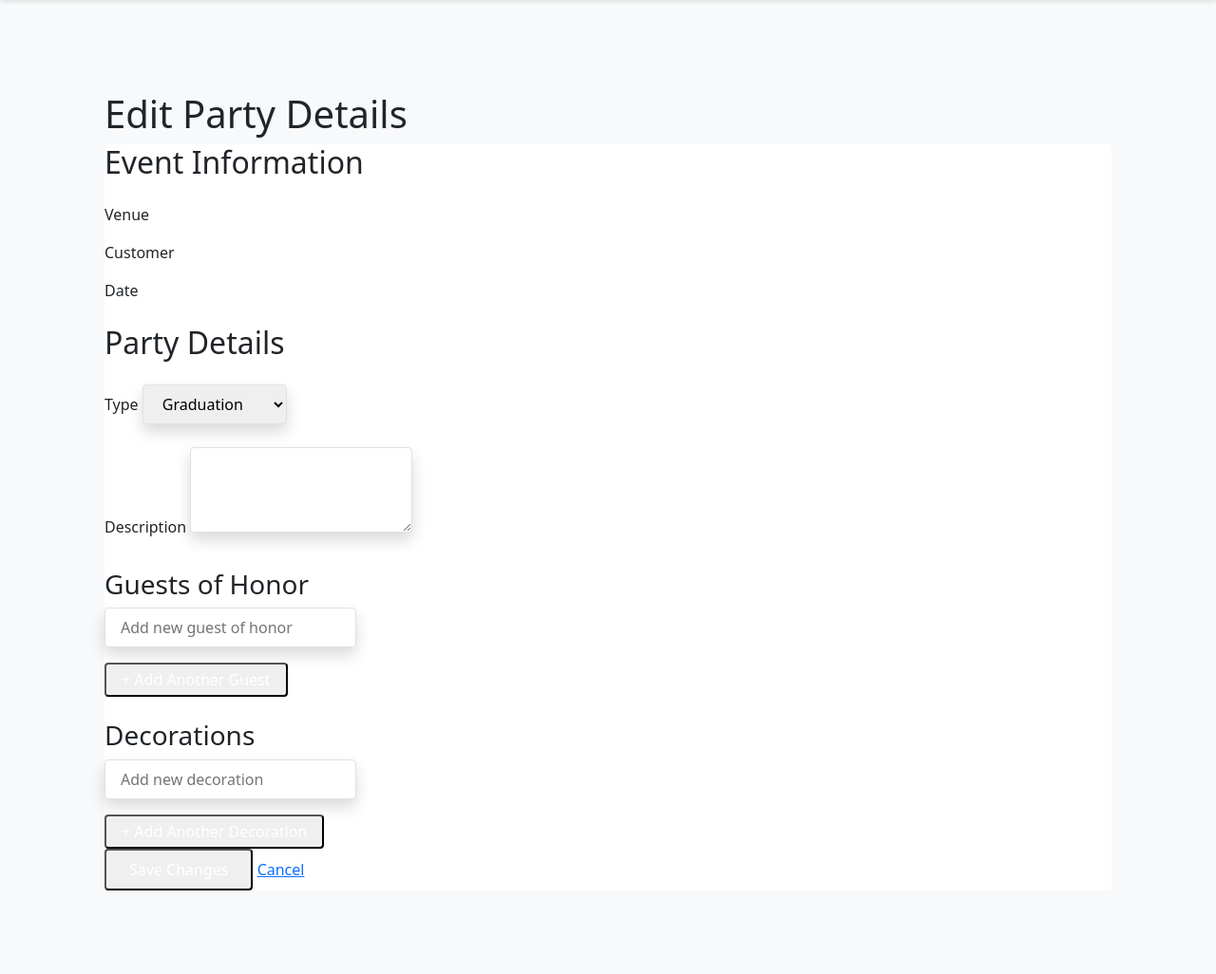
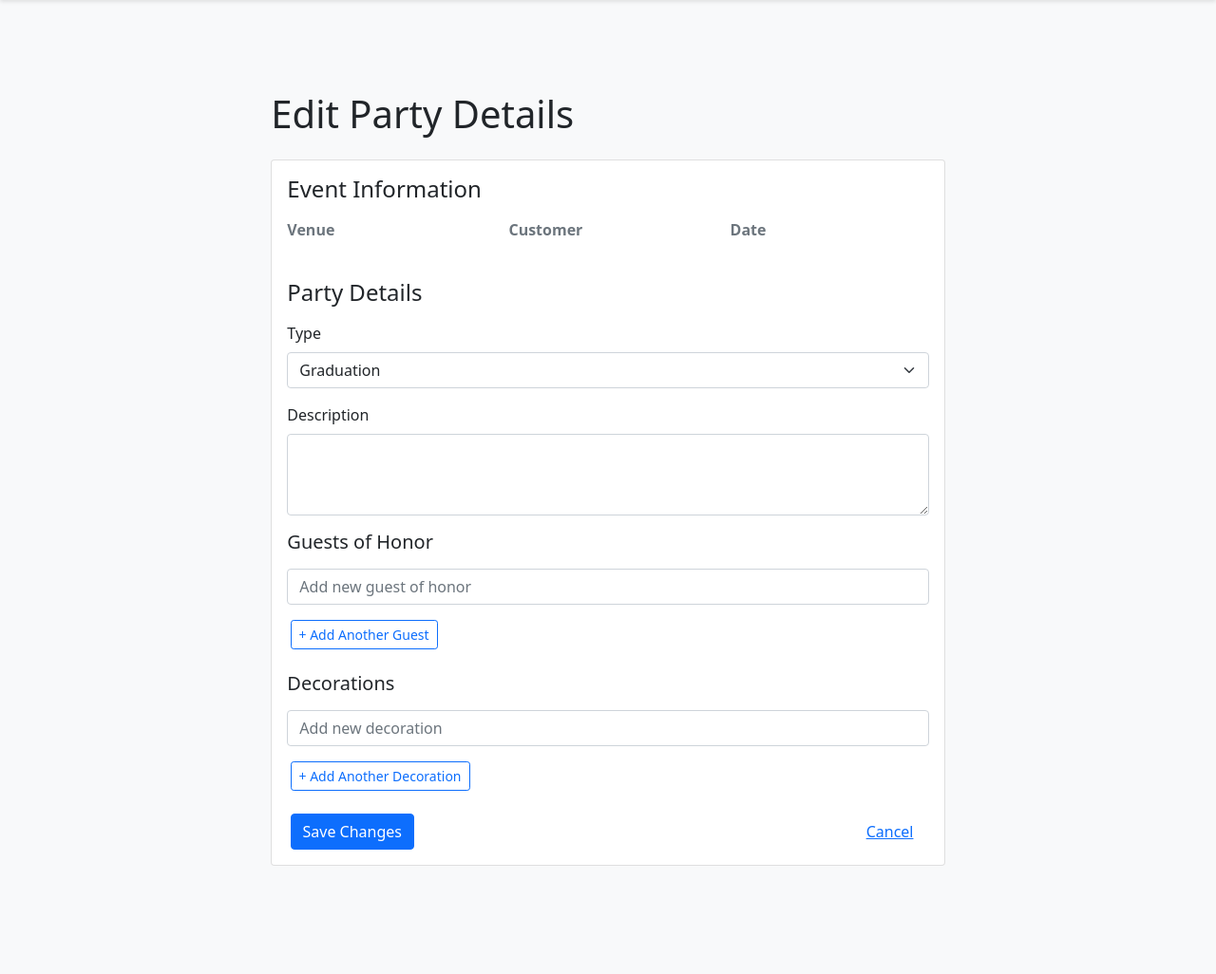
Before and after one commit to kortregt/cs4750-party-planner, a FastAPI app: template templates/parties/edit.html in a window 1280 px wide. Shown: the part 120-1146 px from the top of the page at 95% size. After the commit the page ends 1032 px from the top, so only its background shows below. Run offline with FastAPI, Linux system fonts and the light colour scheme; the template is opened without the code that fills it, so the values that code supplies are empty; parts of the project's set-up code (start-up, migrations or seed data) failed here and were passed over.

Commit message:
styling fix

```diff
--- a/templates/parties/edit.html
+++ b/templates/parties/edit.html
@@ -1,106 +1,95 @@
 {% extends "base.html" %}
 
 {% block content %}
-<div class="container mx-auto px-4 py-8">
-    <div class="max-w-4xl mx-auto">
-        <h1 class="text-2xl font-bold text-gray-900 mb-6">Edit Party Details</h1>
+<div class="container">
+    <div class="row justify-content-center">
+        <div class="col-lg-8">
+            <h1 class="mb-4">Edit Party Details</h1>
 
-        <div class="bg-white shadow-md rounded px-8 pt-6 pb-8 mb-4">
+            <div class="card mb-4">
+                <div class="card-body">
                     <!-- Party Info -->
-            <div class="mb-6">
-                <h2 class="text-xl font-semibold mb-4">Event Information</h2>
-                <div class="grid grid-cols-2 gap-4 mb-4">
-                    <div>
-                        <p class="text-sm font-bold text-gray-600">Venue</p>
-                        <p class="text-gray-800">{{ party.venue_name }}</p>
+                    <div class="mb-4">
+                        <h2 class="h4 mb-3">Event Information</h2>
+                        <div class="row mb-3">
+                            <div class="col-md-4">
+                                <p class="fw-bold text-muted mb-1">Venue</p>
+                                <p>{{ party.venue_name }}</p>
                             </div>
-                    <div>
-                        <p class="text-sm font-bold text-gray-600">Customer</p>
-                        <p class="text-gray-800">{{ party.customer_name }}</p>
+                            <div class="col-md-4">
+                                <p class="fw-bold text-muted mb-1">Customer</p>
+                                <p>{{ party.customer_name }}</p>
                             </div>
-                    <div>
-                        <p class="text-sm font-bold text-gray-600">Date</p>
-                        <p class="text-gray-800">{{ party.date }}</p>
+                            <div class="col-md-4">
+                                <p class="fw-bold text-muted mb-1">Date</p>
+                                <p>{{ party.date }}</p>
                             </div>
                         </div>
                     </div>
 
                     <!-- Party Details Form -->
-            <form action="/parties/{{ party.booking_id }}/{{ party.party_id }}/edit" method="POST" class="mb-8">
-                <h2 class="text-xl font-semibold mb-4">Party Details</h2>
+                    <form action="/parties/{{ party.booking_id }}/{{ party.party_id }}/edit" method="POST">
+                        <h2 class="h4 mb-3">Party Details</h2>
 
-                <div class="mb-4">
-                    <label class="block text-gray-700 text-sm font-bold mb-2" for="type">
-                        Type
-                    </label>
-                    <select class="shadow appearance-none border rounded w-full py-2 px-3 text-gray-700 leading-tight focus:outline-none focus:shadow-outline"
-                            id="type" name="type" required>
+                        <div class="mb-3">
+                            <label class="form-label" for="type">Type</label>
+                            <select class="form-select" id="type" name="type" required>
                                 {% for type in ['Graduation', 'Wedding', 'Corporate', 'Birthday', 'Quinceañera', 'Holiday', 'Baby Shower', 'Misc', 'Anniversary'] %}
                                     <option value="{{ type }}" {% if type == party.type %}selected{% endif %}>{{ type }}</option>
                                 {% endfor %}
                             </select>
                         </div>
 
-                <div class="mb-4">
-                    <label class="block text-gray-700 text-sm font-bold mb-2" for="description">
-                        Description
-                    </label>
-                    <textarea class="shadow appearance-none border rounded w-full py-2 px-3 text-gray-700 leading-tight focus:outline-none focus:shadow-outline"
-                        id="description" name="description" rows="3">{{ party.description or '' }}</textarea>
+                        <div class="mb-3">
+                            <label class="form-label" for="description">Description</label>
+                            <textarea class="form-control" id="description" name="description" rows="3">{{ party.description or '' }}</textarea>
                         </div>
 
                         <!-- Guests of Honor -->
                         <div class="mb-4">
-                    <h3 class="text-lg font-semibold mb-2">Guests of Honor</h3>
+                            <h3 class="h5 mb-3">Guests of Honor</h3>
                             <div id="guests-container">
                                 {% for guest in guests %}
-                        <div class="flex mb-2">
-                            <input type="text" name="guest_names" value="{{ guest.name }}"
-                                class="shadow appearance-none border rounded w-full py-2 px-3 text-gray-700 leading-tight focus:outline-none focus:shadow-outline">
+                                <div class="mb-2">
+                                    <input type="text" name="guest_names" value="{{ guest.name }}" class="form-control">
                                 </div>
                                 {% endfor %}
-                        <div class="flex mb-2">
-                            <input type="text" name="guest_names"
-                                class="shadow appearance-none border rounded w-full py-2 px-3 text-gray-700 leading-tight focus:outline-none focus:shadow-outline"
-                                placeholder="Add new guest of honor">
+                                <div class="mb-2">
+                                    <input type="text" name="guest_names" class="form-control" placeholder="Add new guest of honor">
                                 </div>
                             </div>
-                    <button type="button" onclick="addGuestField()"
-                        class="mt-2 bg-blue-500 hover:bg-blue-700 text-white font-bold py-1 px-3 rounded text-sm">
+                            <button type="button" onclick="addGuestField()" class="btn btn-outline-primary btn-sm mt-2">
                                 + Add Another Guest
                             </button>
                         </div>
 
                         <!-- Decorations -->
-                <div class="mb-6">
-                    <h3 class="text-lg font-semibold mb-2">Decorations</h3>
+                        <div class="mb-4">
+                            <h3 class="h5 mb-3">Decorations</h3>
                             <div id="decorations-container">
                                 {% for decoration in decorations %}
-                        <div class="flex mb-2">
-                            <input type="text" name="decoration_descriptions" value="{{ decoration.description }}"
-                                class="shadow appearance-none border rounded w-full py-2 px-3 text-gray-700 leading-tight focus:outline-none focus:shadow-outline">
+                                <div class="mb-2">
+                                    <input type="text" name="decoration_descriptions" value="{{ decoration.description }}" class="form-control">
                                 </div>
                                 {% endfor %}
-                        <div class="flex mb-2">
-                            <input type="text" name="decoration_descriptions"
-                                class="shadow appearance-none border rounded w-full py-2 px-3 text-gray-700 leading-tight focus:outline-none focus:shadow-outline"
-                                placeholder="Add new decoration">
+                                <div class="mb-2">
+                                    <input type="text" name="decoration_descriptions" class="form-control" placeholder="Add new decoration">
                                 </div>
                             </div>
-                    <button type="button" onclick="addDecorationField()"
-                        class="mt-2 bg-blue-500 hover:bg-blue-700 text-white font-bold py-1 px-3 rounded text-sm">
+                            <button type="button" onclick="addDecorationField()" class="btn btn-outline-primary btn-sm mt-2">
                                 + Add Another Decoration
                             </button>
                         </div>
 
-                <div class="flex items-center justify-between">
-                    <button class="bg-blue-500 hover:bg-blue-700 text-white font-bold py-2 px-4 rounded focus:outline-none focus:shadow-outline"
-                        type="submit">
+                        <div class="d-flex justify-content-between align-items-center">
+                            <button class="btn btn-primary" type="submit">
                                 Save Changes
                             </button>
-                    <a href="/parties" class="text-blue-500 hover:text-blue-800">Cancel</a>
+                            <a href="/parties" class="btn btn-link">Cancel</a>
                         </div>
                     </form>
+                </div>
+            </div>
         </div>
     </div>
 </div>
@@ -109,11 +98,9 @@
 function addGuestField() {
     const container = document.getElementById('guests-container');
     const div = document.createElement('div');
-    div.className = 'flex mb-2';
+    div.className = 'mb-2';
     div.innerHTML = `
-        <input type="text" name="guest_names"
-            class="shadow appearance-none border rounded w-full py-2 px-3 text-gray-700 leading-tight focus:outline-none focus:shadow-outline"
-            placeholder="Add new guest of honor">
+        <input type="text" name="guest_names" class="form-control" placeholder="Add new guest of honor">
     `;
     container.appendChild(div);
 }
@@ -121,11 +108,9 @@ function addGuestField() {
 function addDecorationField() {
     const container = document.getElementById('decorations-container');
     const div = document.createElement('div');
-    div.className = 'flex mb-2';
+    div.className = 'mb-2';
     div.innerHTML = `
-        <input type="text" name="decoration_descriptions"
-            class="shadow appearance-none border rounded w-full py-2 px-3 text-gray-700 leading-tight focus:outline-none focus:shadow-outline"
-            placeholder="Add new decoration">
+        <input type="text" name="decoration_descriptions" class="form-control" placeholder="Add new decoration">
     `;
     container.appendChild(div);
 }
```
Lines whose indentation alone changed are shown as unchanged.
